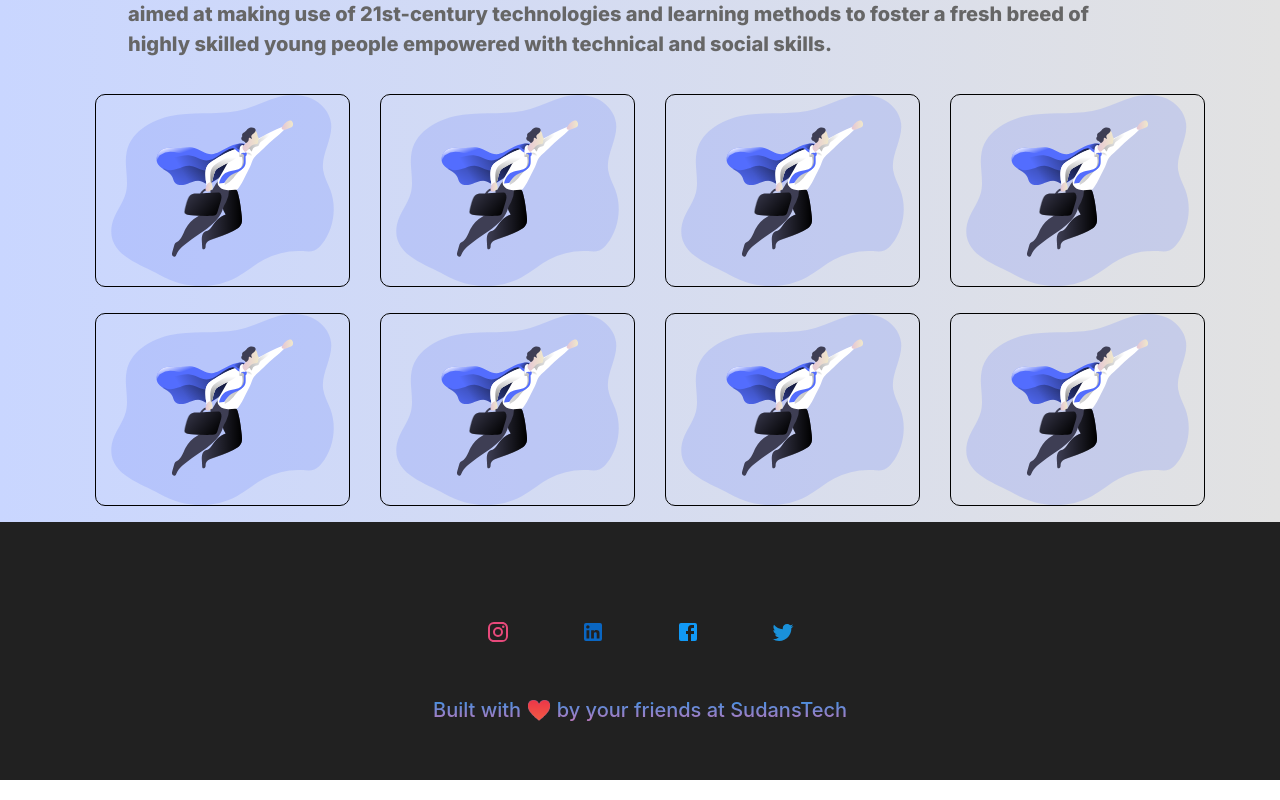
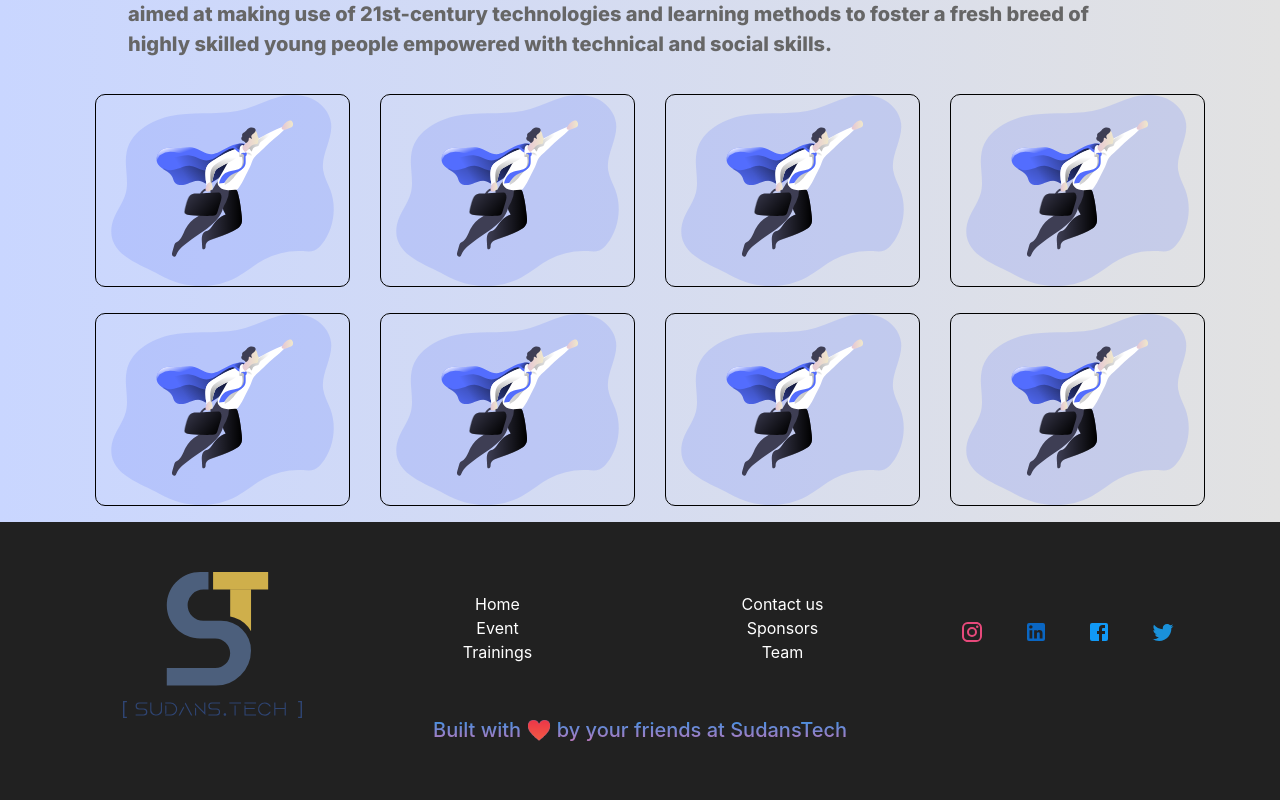
Before and after one commit to Sudan-s-Tech/Sudan-s-Tech-Website, a React (Create React App) app in the folder client/: page /team in a window 1280 px wide. Shown: the part 416-1216 px from the top of the page. Built offline with nearby package versions, Linux system fonts and the light colour scheme.

Commit message:
change footer

```diff
--- a/client/src/components/footer/Footer.js
+++ b/client/src/components/footer/Footer.js
@@ -6,24 +6,74 @@ import InstagramIcon from "@material-ui/icons/Instagram";
 import LinkedInIcon from "@material-ui/icons/LinkedIn";
 import FacebookIcon from "@material-ui/icons/Facebook";
 import TwitterIcon from "@material-ui/icons/Twitter";
+import Logo from "../../assets/logo.svg";
+import { Link } from "react-router-dom";
 export default function Discord() {
     return (
         <div style={{ padding: 50, backgroundColor: "#212121" }}>
             <div className="container">
+                <div className="row" align="center">
+                    <div className="col-md-3">
+                        <img src={Logo} style={{ width: "70%" }} />
+                    </div>
+                    <div className="col-md-3" style={{ marginTop: 20 }}>
+                        <ul style={{ textAlign: "center" }}>
+                            <li>
+                                <Link>Home</Link>
+                            </li>
+                            <li>
+                                <Link>Event</Link>
+                            </li>
+                            <li>
+                                <Link>Trainings</Link>
+                            </li>
+                        </ul>
+                    </div>
+                    <div className="col-md-3" style={{ marginTop: 20 }}>
+                        <ul style={{ textAlign: "center" }}>
+                            <li>
+                                <Link>Contact us</Link>
+                            </li>
+                            <li>
+                                <Link>Sponsors</Link>
+                            </li>
+                            <li>
+                                <Link>Team</Link>
+                            </li>
+                        </ul>
+                    </div>
+                    <div className="col-md-3">
+                        <div className="container">
+                            {" "}
                             <div className="row d-flex justify-content-center my-5">
-                    <div className="col-sm-1" style={{ color: "#E7497B" }}>
+                                <div
+                                    className="col-sm-3"
+                                    style={{ color: "#E7497B" }}
+                                >
                                     <span>
                                         <InstagramIcon />
                                     </span>
                                 </div>
-                    <div className="col-sm-1" style={{ color: "#0A66C2" }}>
+                                <div
+                                    className="col-sm-3"
+                                    style={{ color: "#0A66C2" }}
+                                >
                                     <LinkedInIcon />
                                 </div>
-                    <div className="col-sm-1" style={{ color: "#1199F6" }}>
+                                <div
+                                    className="col-sm-3"
+                                    style={{ color: "#1199F6" }}
+                                >
                                     <FacebookIcon />
                                 </div>
-                    <div className="col-sm-1" style={{ color: "#1A91DA" }}>
+                                <div
+                                    className="col-sm-3"
+                                    style={{ color: "#1A91DA" }}
+                                >
                                     <TwitterIcon />
+                                </div>
+                            </div>
+                        </div>
                     </div>
                 </div>
             </div>
--- a/client/src/components/footer/footer.css
+++ b/client/src/components/footer/footer.css
@@ -21,3 +21,7 @@
     -webkit-transform: scale(1.1);
     transform: scale(1.1);
 }
+li a {
+    color: white !important;
+    text-decoration: none;
+}
```
Also changed, not shown: 1 other file (tests, documents, lock files or other folders). Lines whose indentation alone changed are shown as unchanged.
